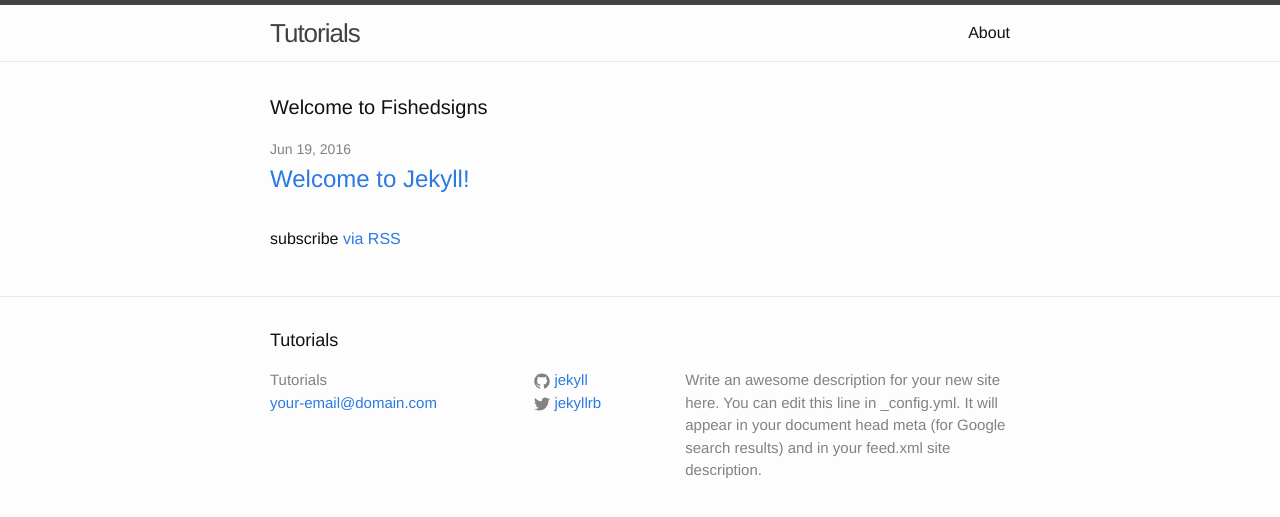
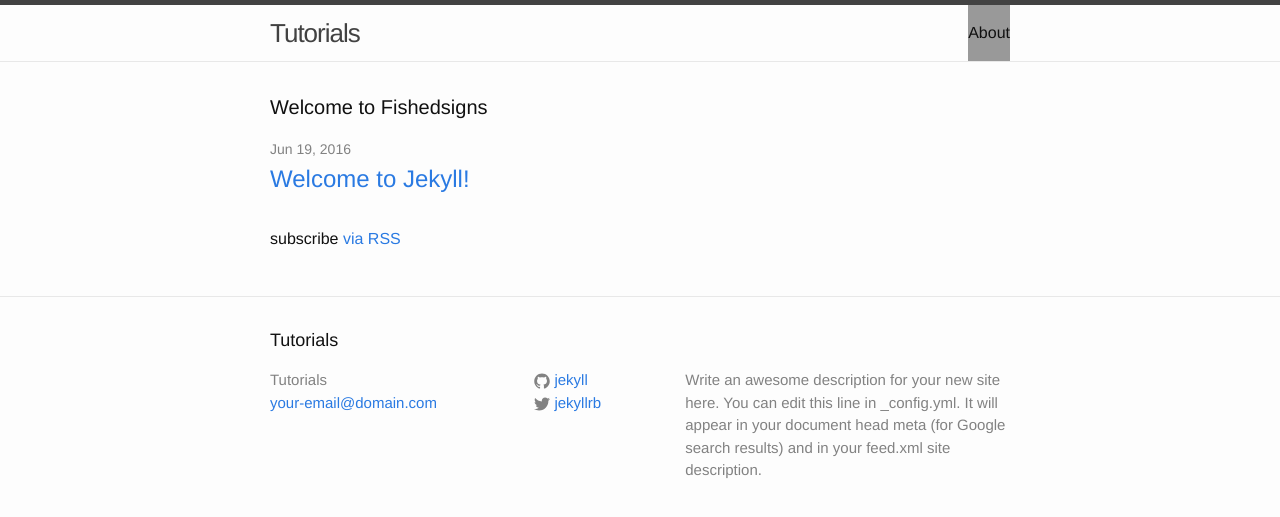
Before and after one commit to lukefish88/lukefish88.github.io, a Jekyll site: the page built from index.html, in a window 1280 px wide. Shown: the top 517 px of the page. Built offline with Jekyll 4.4.1, drawn with Linux system fonts in a browser that asks for light colours.

Commit message:
header update
header update

```diff
--- a/_sass/_layout.scss
+++ b/_sass/_layout.scss
@@ -27,7 +27,7 @@
 .site-nav {
     float: right;
     line-height: 56px;
-
+background-color: #999;
     .menu-icon {
         display: none;
     }
```
